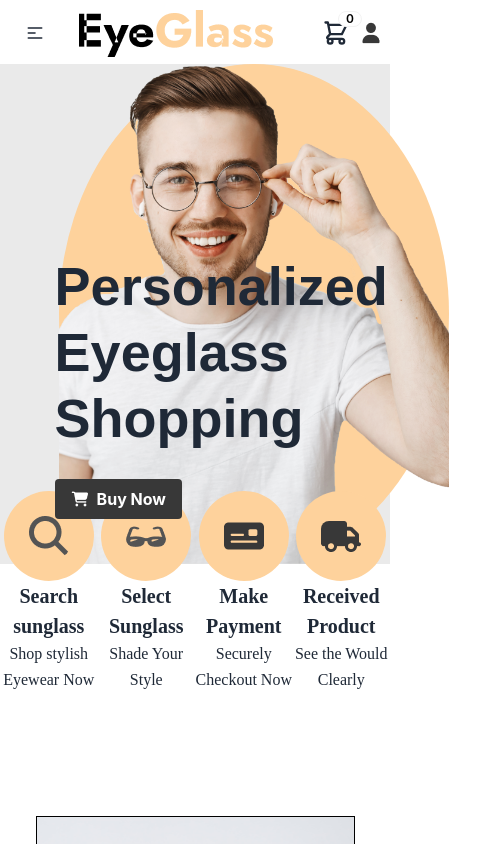
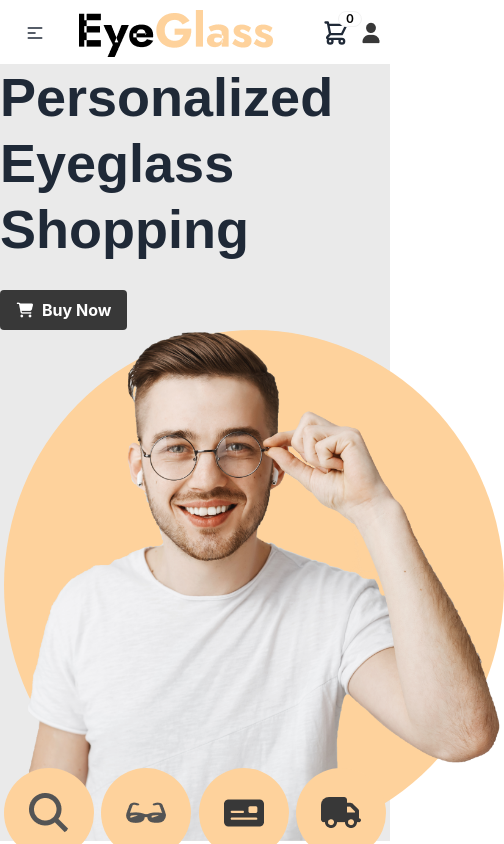
Before and after one commit to shakawat20/Shakawat-hossen-Landing-Page--Challenge, a React (Create React App) app: page / in a window 390 px wide. Shown: the top 844 px of the page, 504 px wide, since content can reach past the window. Built offline with nearby package versions, Linux system fonts and the light colour scheme.

Commit message:
final submission

```diff
--- a/src/App.css
+++ b/src/App.css
@@ -1,59 +1,21 @@
-/* Home.css */
-.home-container {
-    display: flex;
-    flex-direction: column;
-}
+@media (max-width:900px) {
+    .home {
 
-.home-content {
-    text-align: center;
-}
+        display: flex !important;
 
-.home-title {
-    font-size: 24px;
-}
+        flex-direction: column !important;
+        justify-content: space-between !important;
+        align-items: center;
+        height: auto;
 
-.buy-button {
-    margin-top: 20px;
-}
 
-.home-image-container {
-    text-align: center;
-    margin-top: 20px;
-}
-
-.home-image {
-    width: 100%;
-    max-width: 300px;
-    height: auto;
-}
-
-.features-container {
-    padding: 20px;
-}
-
-.features {
-    display: flex;
-    flex-wrap: wrap;
-    justify-content: space-around;
-}
-
-.feature {
-    width: 45%;
-    margin-bottom: 20px;
-}
-
-@media screen and (max-width: 768px) {
-    .feature {
-        width: 100%;
     }
 
-    .home-title {
-        font-size: 20px;
+
+
+    .textButton {
+        position: static !important;
+        left: 14%;
+        top: 30%;
     }
 }
-
-@media screen and (max-width: 480px) {
-    .home-title {
-        font-size: 18px;
-    }
-}
--- a/src/components/home/Home.js
+++ b/src/components/home/Home.js
@@ -5,7 +5,8 @@ import searchIcon from '../../images/magnifierIcon.png'
 import sunglassIcon from '../../images/sunglassIcon.png'
 import cardIcon from '../../images/card.png'
 import deliveryIcon from '../../images/vehicle.png'
-// import '../../App.css'
+import "../../App.css"
+
 
 const Home = () => {
     const object1 = [{
@@ -33,10 +34,10 @@ const Home = () => {
 
     return (
 
-        <div>
+        <div class="main"  >
 
-            <div class='hope ' style={{ width: "100%", height: "", backgroundColor: "#EAEAEA", display: "flex", justifyContent: "center" }}>
-                <div style={{ position: "absolute", left: "14%", top: "30%", zIndex: 10 }}>
+            <div class='home' style={{ width: "100%",  backgroundColor: "#EAEAEA", display: "flex",justifyContent: "center" }}>
+                <div class='textButton' style={{ position: "absolute", left: "14%", top: "30%", zIndex: 10 }}>
                     <h1 style={{
                         fontFamily: 'Jost, sans-serif',
                         fontSize: '54px',
@@ -49,14 +50,14 @@ const Home = () => {
                         <span class="ml-2">Buy Now</span>
                     </button>
                 </div>
-                <div style={{ width: "500px", height: '500px', backgroundColor: "#FED29C", borderRadius: "50%", position: "relative", left: "15%" }}>
+                <div style={{ width: "500px", backgroundColor: "#FED29C", borderRadius: "50%", position: "relative", left: "15%" }}>
                     <img src={home} alt="Home Image" style={{height:"100%"}} className="w-100  object-cover rounded-lg hover:shadow-xl transition-shadow duration-300" />
                 </div>
 
 
             </div>
             <div  style={{ width: "100%" }}>
-                <div id='features' style={{ position: "relative", top: "-90px", display: "flex", justifyContent: "space-around", width: "100%" }}>
+                <div id='features' style={{ position: "relative", top: "-90px", display: "flex", justifyContent: "space-around", width: "100%"}}>
                     {
                         object1.map(object =>
                             <div className='flex flex-col justify-center items-center' style={{ width: "170px", height: "236px" }}>
--- a/src/components/products/Products.js
+++ b/src/components/products/Products.js
@@ -47,7 +47,7 @@ const Products = ({ handleBadge }) => {
     ];
 
     return (
-        <div id='products' style={{display:"flex",flexDirection:"column",justifyContent:"center",alignItems:"center"}}>
+        <div id='products' style={{display:"flex",flexDirection:"column",justifyContent:"center",alignItems:"center",}}>
             <h1 style={{
                 styleName: "Heading",
                 fontWeight: 700,
@@ -72,7 +72,7 @@ const Products = ({ handleBadge }) => {
             }}>
                 Experience crystal clear vision and elevated style <br />with our premium collection of eyeglasses.
             </p>
-            <div className='grid  gap-2 items-center lg:grid-cols-3 md:grid-cols-2 sm:grid-cols-1 '>
+            <div className='grid  gap-24 items-center lg:grid-cols-3 md:grid-cols-2 sm:grid-cols-1 '>
                 {
                     productsInfo.map(product => <div className="card card-compact w-96 bg-base-100 shadow-xl">
                         <figure><img style={{ width: "100%", backgroundColor: "#F7F7F7" }} src={product.img} alt="Shoes" /></figure>
```
